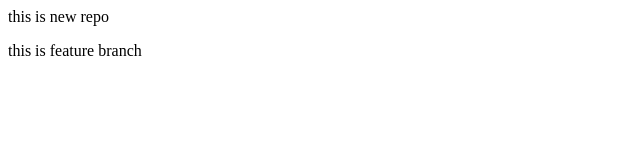
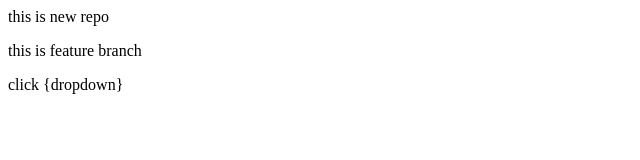
Before and after one commit to Alekhya-21/newrepo, a plain HTML site: page index.html in a window 1280 px wide. Shown: the whole page, without its empty margins (0-640 px from the left). Drawn offline with Linux system fonts and the light colour scheme.

Commit message:
added dropdown

```diff
--- a/index.html
+++ b/index.html
@@ -1,2 +1,3 @@
 <p>this is new repo</p>
 <p>this is feature branch</p>
+<p>click {dropdown}</p>
```
